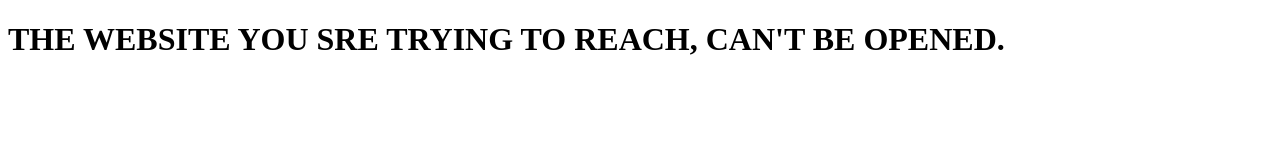
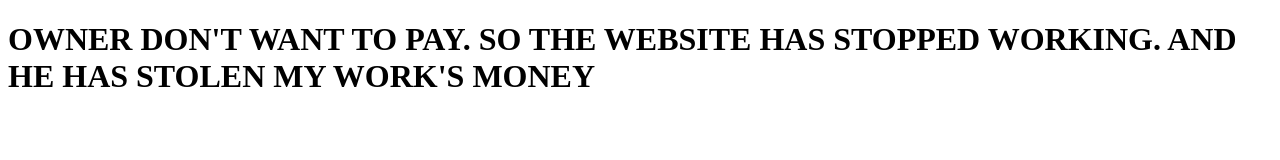
Before and after one commit to RAVANxBOI/1-PERCENT-CULT, a plain HTML site: page index.html in a window 1280 px wide. Drawn offline with Linux system fonts and the light colour scheme.

Commit message:
Add files via upload

```diff
--- a/index.html
+++ b/index.html
@@ -5,8 +5,8 @@
     <title>Page title</title>
 </head>
 <body>
-    <h1>
-        THE WEBSITE YOU SRE TRYING TO REACH, CAN'T BE OPENED.
-    </h1>
+    <h1>OWNER DON'T WANT TO PAY. SO THE WEBSITE HAS STOPPED WORKING.
+
+    AND HE HAS STOLEN MY WORK'S MONEY</h1>
 </body>
 </html>
```
